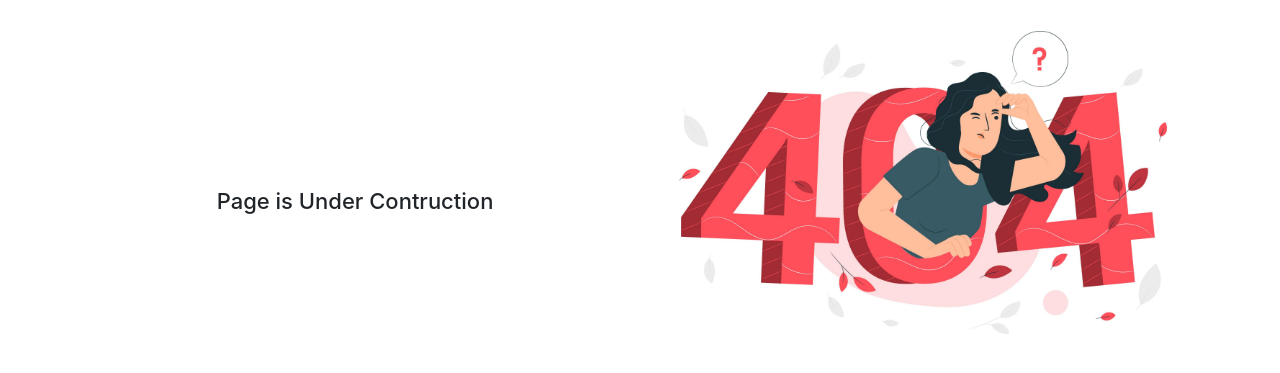
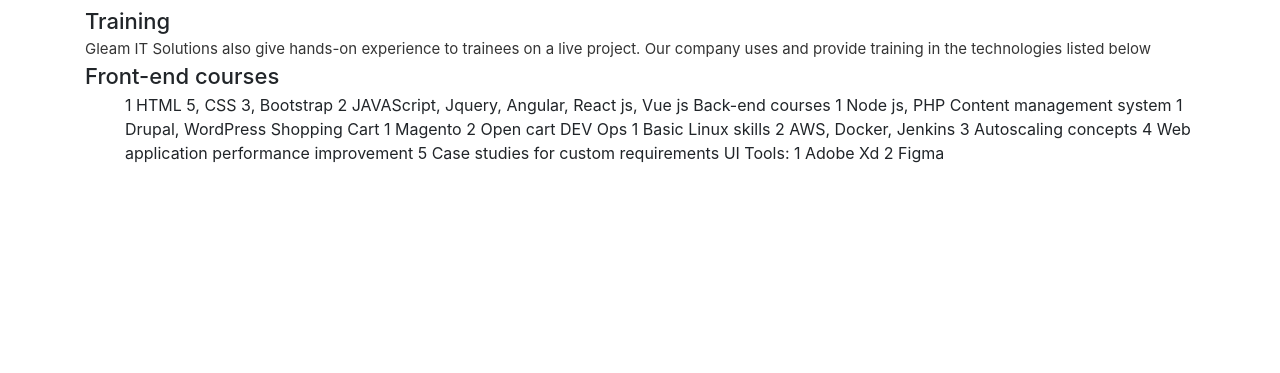
Before and after one commit to ferozmhd/gleam-it, a plain HTML site: page 404.html in a window 1280 px wide. Shown: the part 85-458 px from the top of the page. Drawn offline with nearby package versions, Linux system fonts and the light colour scheme.

Commit message:
404 removed

```diff
--- a/404.html
+++ b/404.html
@@ -56,15 +56,36 @@
         </nav>
     </header>
     <div class="container">
-        <div class="row">
-            <div class="col-md-6">
-                <div class="sub-header home-header text-center">
-                    Page is Under Contruction
-                </div>
-            </div>
-            <div class="col-md-6 order-first order-md-2">
-                <img src="./images/404.jpg" alt="404" class="banner-img">
-            </div>
+        <div class="sub-header">
+            Training
+        </div>
+        <div class="description">
+            Gleam IT Solutions also give hands-on experience to trainees on a live project.
+            Our company uses and provide training in the technologies listed below
+        </div>
+        <div class="sub-header">
+            Front-end courses
+        </div>
+        <ul>
+            1 HTML 5, CSS 3, Bootstrap
+            2 JAVAScript, Jquery, Angular, React js, Vue js
+            Back-end courses
+            1  Node js, PHP
+            Content management system
+            1 Drupal, WordPress
+            Shopping Cart
+            1 Magento
+            2 Open cart
+            DEV Ops
+            1 Basic Linux skills
+            2 AWS, Docker, Jenkins
+            3 Autoscaling concepts
+            4 Web application performance improvement
+            5 Case studies for custom requirements
+            UI Tools:
+            1 Adobe Xd
+            2 Figma
+        </ul>
         </div>
     </div>
 </body>
```
Also changed, not shown: index.html (+2 -2 lines).
